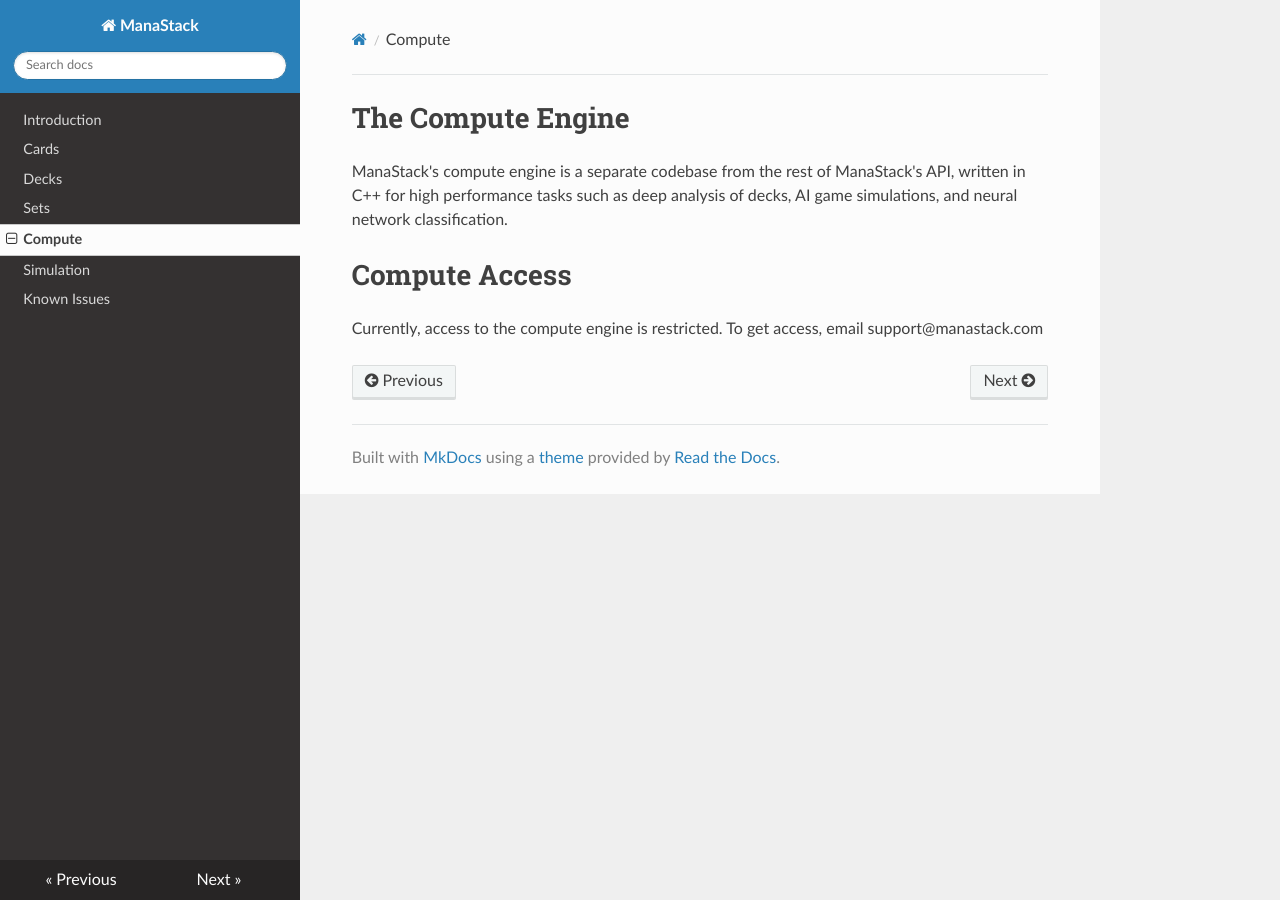
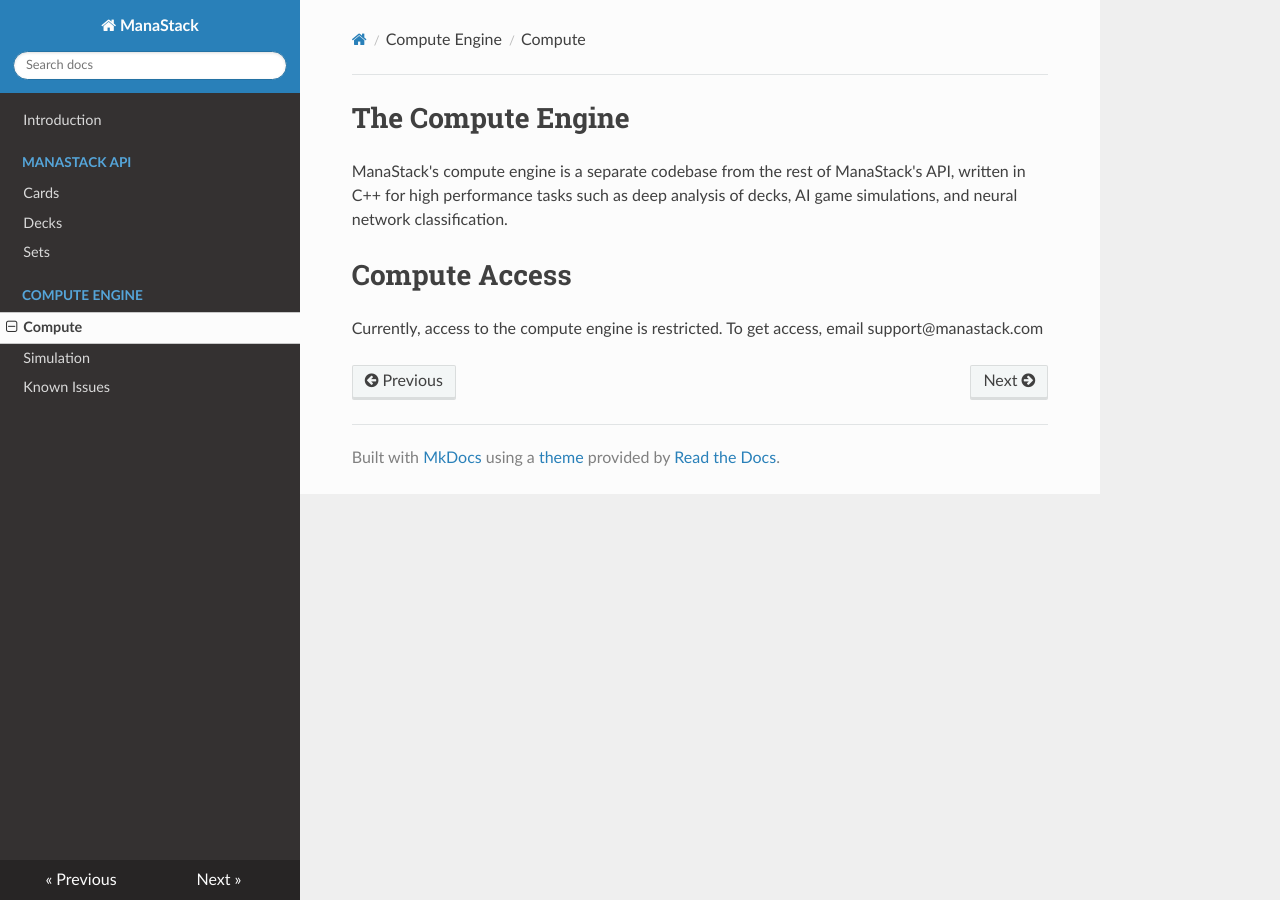
Before and after one commit to lucaspenney/ManaStack-API, an MkDocs documentation site: the page built from docs/compute.md, in a window 1280 px wide. Built offline with MkDocs 1.6.1, drawn with Linux system fonts in a browser that asks for light colours; nearby versions of some CDN libraries; old or Windows-style settings are respelled for this version of MkDocs.

Commit message:
Update navigation

```diff
--- a/mkdocs.yml
+++ b/mkdocs.yml
@@ -2,10 +2,19 @@ site_name: ManaStack
 site_url: http://manastack.com/
 theme: readthedocs
 pages:
-- ['index.md', 'Introduction']
-- ['cards.md', 'Cards']
-- ['decks.md', 'Decks']
-- ['sets.md', 'Sets']
-- ['compute.md', 'Compute']
-- ['simulation.md', 'Simulation']
-- ['issues.md', 'Known Issues']
+    - Introduction: 'index.md'
+    - ManaStack API:
+        - 'Cards': 'cards.md'
+        - 'Decks': 'decks.md'
+        - 'Sets' : 'sets.md'
+    - Compute Engine:
+        - 'Compute': 'compute.md'
+        - 'Simulation': 'simulation.md'
+        - 'Known Issues': 'issues.md'
+#- ['index.md', 'Introduction']
+#- ['cards.md', 'Cards']
+#- ['decks.md', 'Decks']
+#- ['sets.md', 'Sets']
+#- ['compute.md', 'Compute']
+#- ['simulation.md', 'Simulation']
+#- ['issues.md', 'Known Issues']
```
